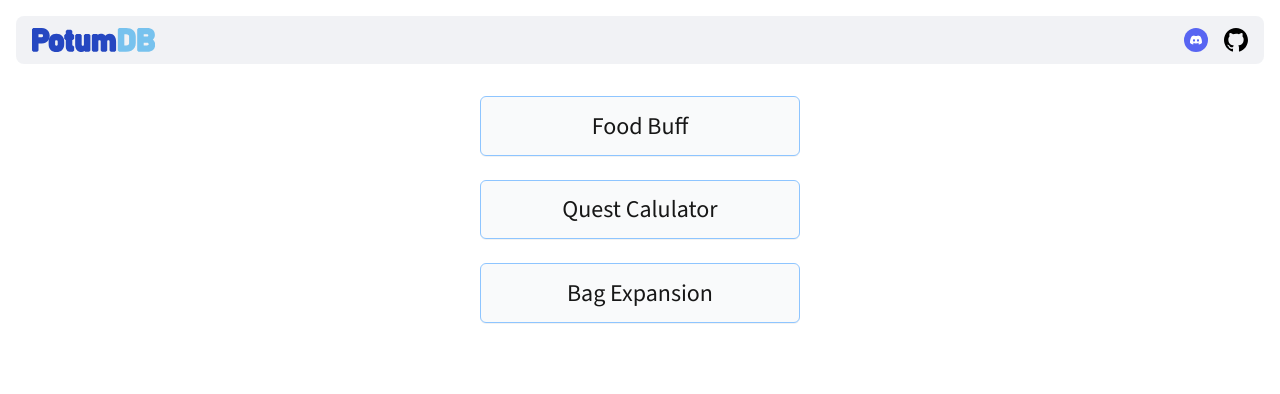
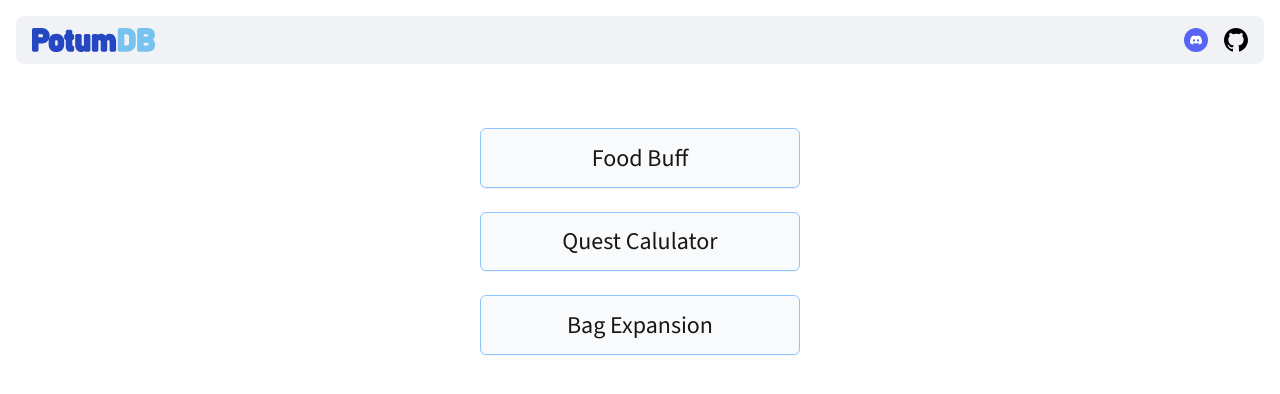
Before and after one commit to sefaron/potumdb-react, a React (Vite) app: page / in a window 1280 px wide. Shown: the top 394 px of the page. Built offline with nearby package versions, Linux system fonts and the light colour scheme.

Commit message:
update padding

```diff
--- a/src/pages/home/Home.jsx
+++ b/src/pages/home/Home.jsx
@@ -2,7 +2,7 @@ import { Link } from "react-router";
 
 function Home() {
   return (
-    <main className="flex flex-col gap-6 justify-center items-center my-8">
+    <main className="flex flex-col gap-6 justify-center items-center my-16">
       <Link
         className="block text-2xl p-[0.8rem] w-full max-w-[320px] hover:scale-103 transition-transform duration-500 rounded-md font-medium text-center bg-gray-50 hover:bg-gray-200 dark:bg-neutral-800/50 dark:hover:bg-neutral-700/50 border border-blue-300 shadow-2xs"
         to="food"
```
